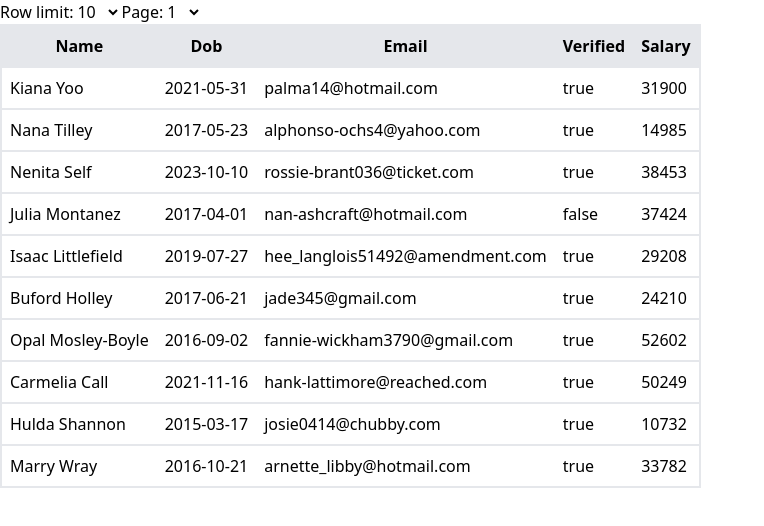
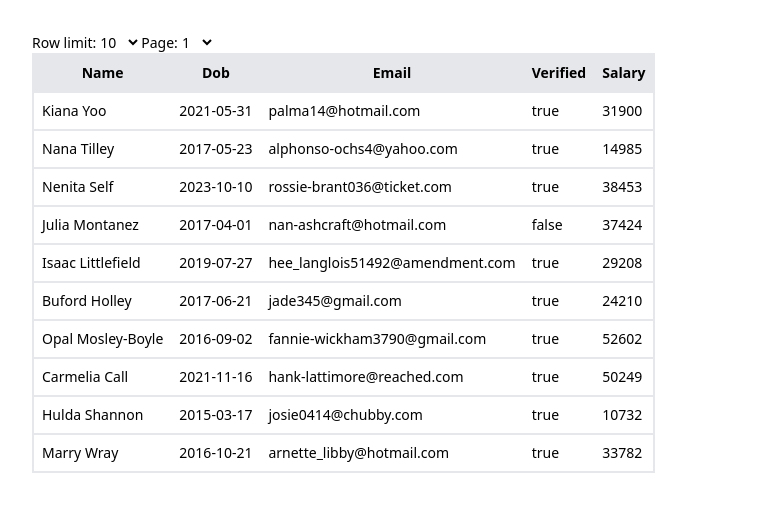
Before and after one commit to luke-symes/conduktor-assignment, a React (Vite) app: page / in a window 1280 px wide. Shown: the top 526 px of the page, without its empty margins (0-764 px from the left). Built offline with nearby package versions, Linux system fonts and the light colour scheme.

Commit message:
Apply global margins to layout

```diff
--- a/src/App.tsx
+++ b/src/App.tsx
@@ -74,7 +74,7 @@ function App() {
     const pageNumbers = getPageNumbers(totalPages);
 
     return (
-      <>
+      <div className="m-8 text-sm">
         <label htmlFor="row-limit-select">Row limit:</label>
         <select
           id="row-limit-select"
@@ -103,7 +103,7 @@ function App() {
           })}
         </select>
         <PersonTable keys={tableKeys} rows={currentRows} />
-      </>
+      </div>
     );
   }
 }
```
